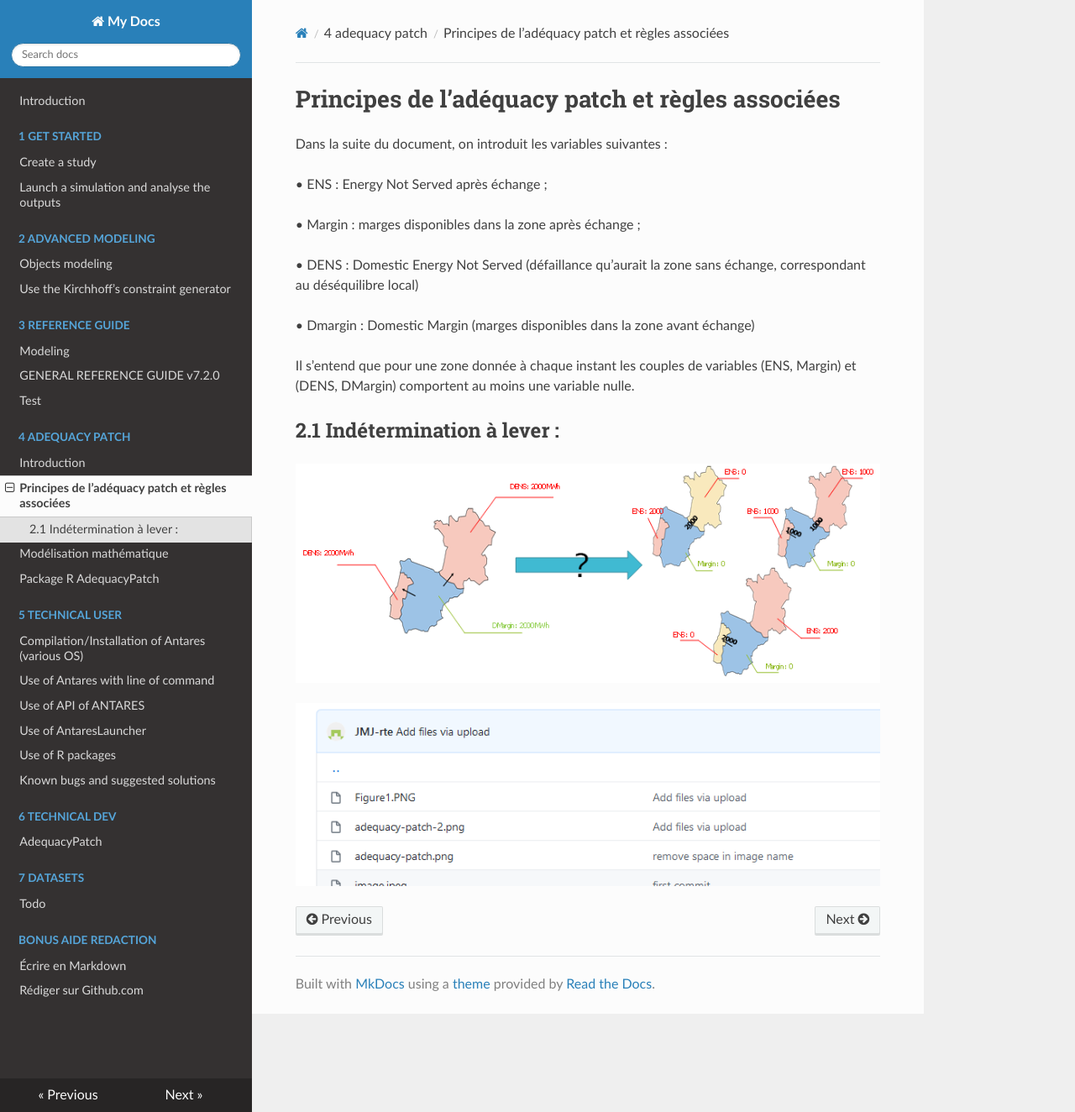
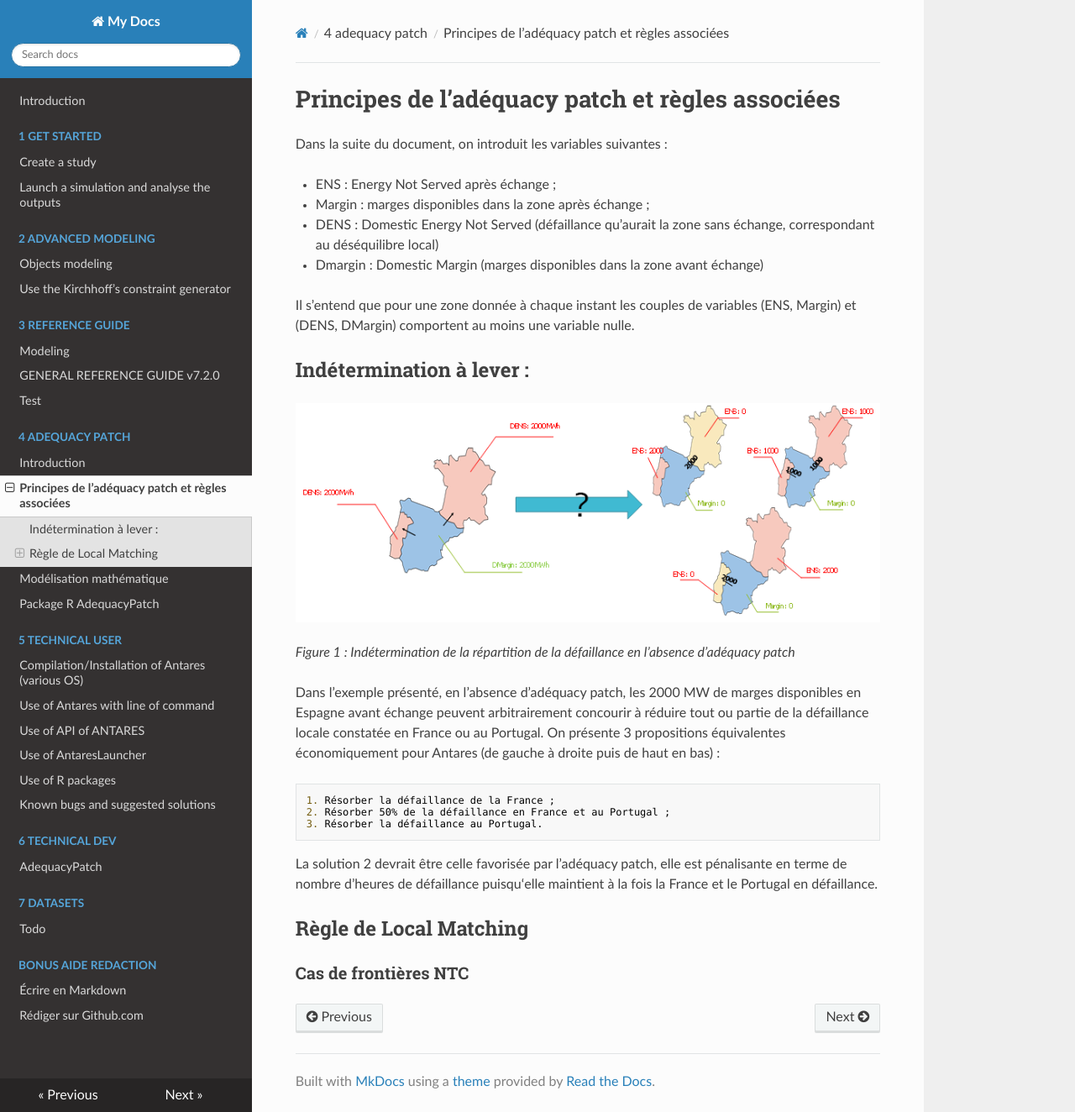
Before and after one commit to AntaresSimulatorTeam/antares-doc, an MkDocs documentation site: the page built from docs/4-adequacy-patch/2-principes.md, in a window 1280 px wide and 1324 px high. Shown: the whole window at 84% size. Built offline with MkDocs 1.6.1, drawn with Linux system fonts in a browser that asks for light colours; nearby versions of some CDN libraries.

Commit message:
Update 2-principes.md
JMJ - 29/12/2020

```diff
--- a/docs/4-adequacy-patch/2-principes.md
+++ b/docs/4-adequacy-patch/2-principes.md
@@ -2,18 +2,29 @@
 
 Dans la suite du document, on introduit les variables suivantes :
 
-•	ENS : Energy Not Served après échange ;
+* ENS : Energy Not Served après échange ;
 
-•	Margin : marges disponibles dans la zone après échange ;
+* Margin : marges disponibles dans la zone après échange ;
 
-•	DENS : Domestic Energy Not Served (défaillance qu’aurait la zone sans échange, correspondant au déséquilibre local)
+* DENS : Domestic Energy Not Served (défaillance qu’aurait la zone sans échange, correspondant au déséquilibre local)
 
-•	Dmargin : Domestic Margin (marges disponibles dans la zone avant échange)
+* Dmargin : Domestic Margin (marges disponibles dans la zone avant échange)
 
 Il s’entend que pour une zone donnée à chaque instant les couples de variables (ENS, Margin) et (DENS, DMargin) comportent au moins une variable nulle.
 
-## 2.1 Indétermination à lever :
+## Indétermination à lever :
 
 ![adequacy-patch](Figure1.PNG)
 
-![adequacy-patch2](Capture.PNG)
+*Figure 1 : Indétermination de la répartition de la défaillance en l’absence d’adéquacy patch*
+
+Dans l’exemple présenté, en l’absence d’adéquacy patch, les 2000 MW de marges disponibles en Espagne avant échange peuvent arbitrairement concourir à réduire tout ou partie de la défaillance locale constatée en France ou au Portugal.  On présente 3 propositions équivalentes économiquement pour Antares (de gauche à droite puis de haut en bas) :
+
+    1. Résorber la défaillance de la France ;
+    2. Résorber 50% de la défaillance en France et au Portugal ;
+    3. Résorber la défaillance au Portugal.
+
+La solution 2 devrait être celle favorisée par l’adéquacy patch, elle est pénalisante en terme de nombre d’heures de défaillance puisqu‘elle maintient à la fois la France et le Portugal en défaillance.
+
+## Règle de Local Matching
+### Cas de frontières NTC
```
